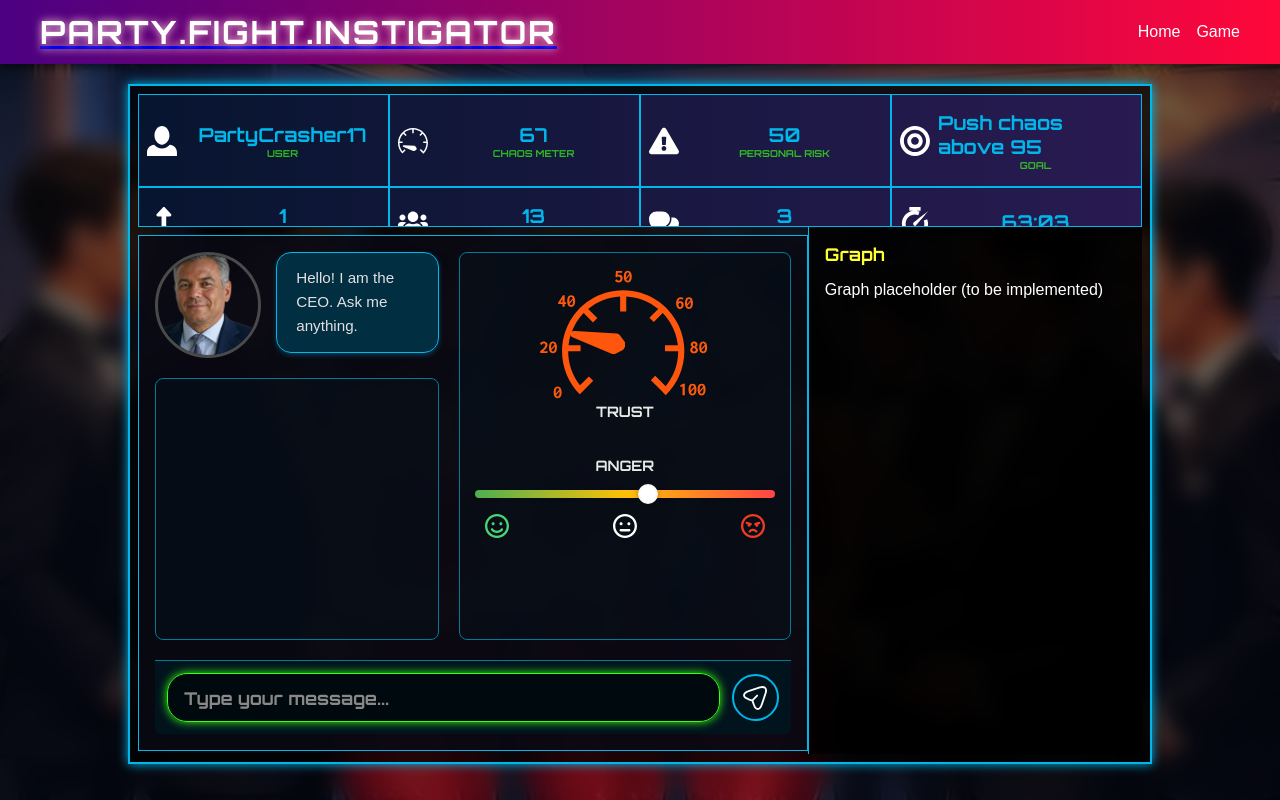
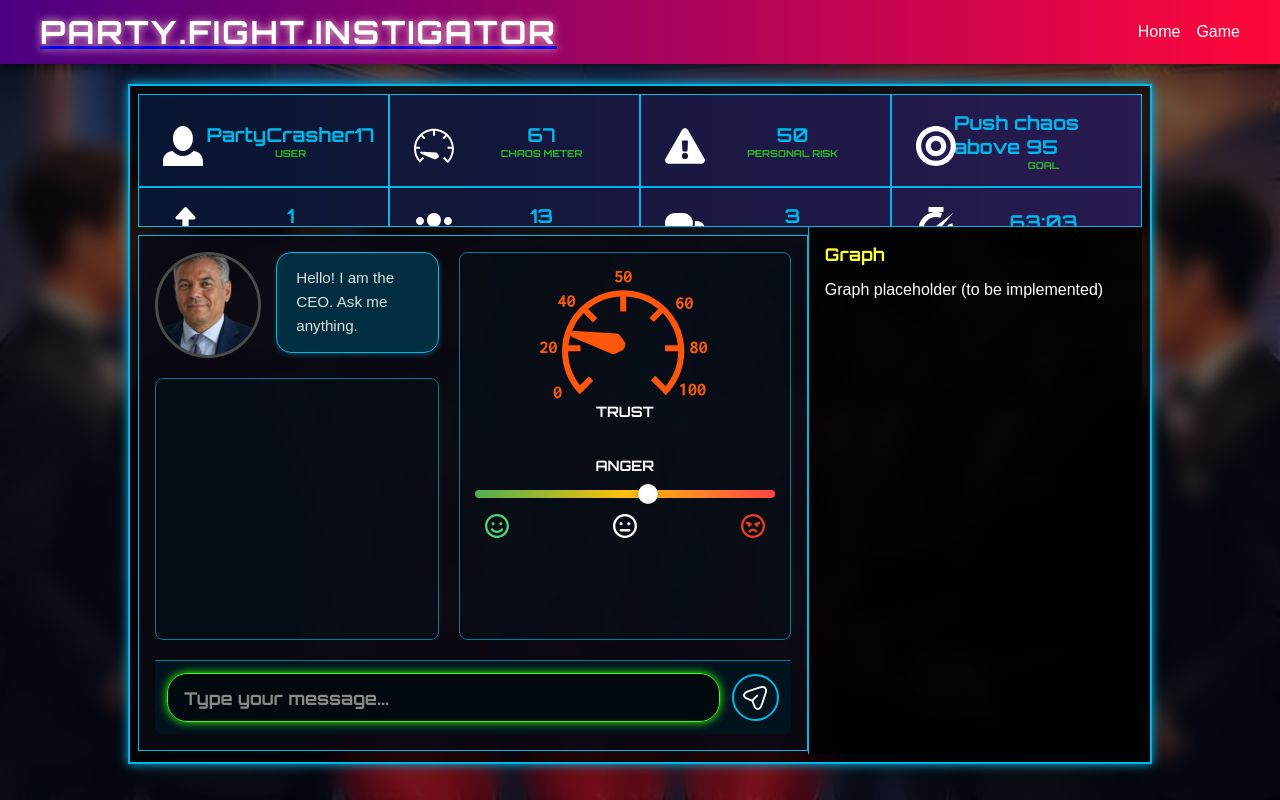
Before and after one commit to FedyaS/PartyFightInstigator, a React (Vite) app in the folder frontend/: page /game in a window 1280 px wide. Built offline with nearby package versions, Linux system fonts and the light colour scheme.

Commit message:
you guessed it more styles

```diff
--- a/frontend/src/components/ConversationView.css
+++ b/frontend/src/components/ConversationView.css
@@ -326,7 +326,7 @@
 
 .trust-label {
   font-size: 0.9em; /* Slightly larger label */
-  color: #e6ebe7;
+  color: #ffffff;
   font-weight: bold;
   text-transform: uppercase;
   font-family: 'Orbitron', sans-serif; /* Futuristic font */
--- a/frontend/src/components/EmotionBar.css
+++ b/frontend/src/components/EmotionBar.css
@@ -9,7 +9,7 @@
 
 .anger-label {
     font-size: 0.9em; /* Slightly larger label */
-    color: #e6ebe7;
+    color: #ffffff;
     font-weight: bold;
     text-transform: uppercase;
     font-family: 'Orbitron', sans-serif; /* Futuristic font */
--- a/frontend/src/components/GameStats.jsx
+++ b/frontend/src/components/GameStats.jsx
@@ -35,7 +35,7 @@ function GameStats() {
         {/* Row 1: User, Chaos Meter, Personal Risk, Goal */}
         <div className="stat-item">
           <div className="stat-icon">
-            <img src="/icons/user-icon.svg" alt="User Icon" width="30" height="30" />
+            <img src="/icons/user-icon.svg" alt="User Icon" width="40" height="40" />
           </div>
           <div className="stat-info">
             <span className="stat-value">{gameState.user_name}</span>
@@ -44,7 +44,7 @@ function GameStats() {
         </div>
         <div className="stat-item">
           <div className="stat-icon">
-            <img src="/icons/chaos-icon.svg" alt="Chaos Icon" width="30" height="30" />
+            <img src="/icons/chaos-icon.svg" alt="Chaos Icon" width="40" height="40" />
           </div>
           <div className="stat-info">
             <span className="stat-value">{gameState.chaos_meter}</span>
@@ -53,7 +53,7 @@ function GameStats() {
         </div>
         <div className="stat-item">
           <div className="stat-icon">
-            <img src="/icons/risk-icon.svg" alt="Risk Icon" width="30" height="30" />
+            <img src="/icons/risk-icon.svg" alt="Risk Icon" width="40" height="40" />
           </div>
           <div className="stat-info">
             <span className="stat-value">{gameState.personal_risk}</span>
@@ -62,7 +62,7 @@ function GameStats() {
         </div>
         <div className="stat-item">
           <div className="stat-icon">
-            <img src="/icons/goal-icon.svg" alt="Goal Icon" width="30" height="30" />
+            <img src="/icons/goal-icon.svg" alt="Goal Icon" width="40" height="40" />
           </div>
           <div className="stat-info">
             <span className="stat-value">{gameState.goal}</span>
@@ -73,7 +73,7 @@ function GameStats() {
         {/* Row 2: Level, Party Headcount, Active Rumors, Time Elapsed */}
         <div className="stat-item">
           <div className="stat-icon">
-            <img src="/icons/level-icon.svg" alt="Level Icon" width="30" height="30" />
+            <img src="/icons/level-icon.svg" alt="Level Icon" width="40" height="40" />
           </div>
           <div className="stat-info">
             <span className="stat-value">{gameState.level_name}</span>
@@ -82,7 +82,7 @@ function GameStats() {
         </div>
         <div className="stat-item">
           <div className="stat-icon">
-            <img src="/icons/headcount-icon.svg" alt="Headcount Icon" width="30" height="30" />
+            <img src="/icons/headcount-icon.svg" alt="Headcount Icon" width="40" height="40" />
           </div>
           <div className="stat-info">
             <span className="stat-value">{gameState.party_headcount}</span>
@@ -91,7 +91,7 @@ function GameStats() {
         </div>
         <div className="stat-item">
           <div className="stat-icon">
-            <img src="/icons/rumors-icon.svg" alt="Rumors Icon" width="30" height="30" />
+            <img src="/icons/rumors-icon.svg" alt="Rumors Icon" width="40" height="40" />
           </div>
           <div className="stat-info">
             <span className="stat-value">{gameState.active_rumors}</span>
@@ -100,7 +100,7 @@ function GameStats() {
         </div>
         <div className="stat-item">
           <div className="stat-icon">
-            <img src="/icons/time-icon.svg" alt="Time Icon" width="30" height="30" />
+            <img src="/icons/time-icon.svg" alt="Time Icon" width="40" height="40" />
           </div>
           <div className="stat-info">
             <span className="stat-value">{minutes}:{seconds}</span>
--- a/frontend/src/index.css
+++ b/frontend/src/index.css
@@ -271,24 +271,28 @@ body,
 .stat-item {
   display: flex;
   align-items: center;
-  justify-content: flex-start; /* Changed from center to flex-start */
-  background: rgba(0, 20, 20, 0.7); /* Make boxes transparent */
+  justify-content: flex-start;
+  background: rgba(0, 20, 20, 0.7);
   padding: 0.5rem;
   border: 1px solid #00b7eb;
-  border-radius: 0; /* Changed from 10px to 0 for flush boxes */
+  border-radius: 0;
   height: 100%;
-  /* height: 60px; Removed, now controlled by grid-template-rows */
-  box-sizing: border-box; /* Include padding and border in width/height */
-  transition: box-shadow 0.3s ease; /* Smooth transition for hover effect */
+  box-sizing: border-box;
+  transition: box-shadow 0.3s ease;
+  position: relative;
 }
 
 .stat-item:hover {
-  box-shadow: 15px 15px 15px 15px #00b7eb; /* Glow effect on hover */
+  box-shadow:
+    inset 0 0 20px 0 rgba(0, 183, 235, 0.8),
+    0 0 20px 0 rgba(0, 183, 235, 0.8);
+  border: 2px solid #00b7eb;
 }
 
 .stat-icon {
   width: 30px;
   height: 30px;
+  margin-left: 1rem;
   margin-right: 0.5rem;
 }
 
```
